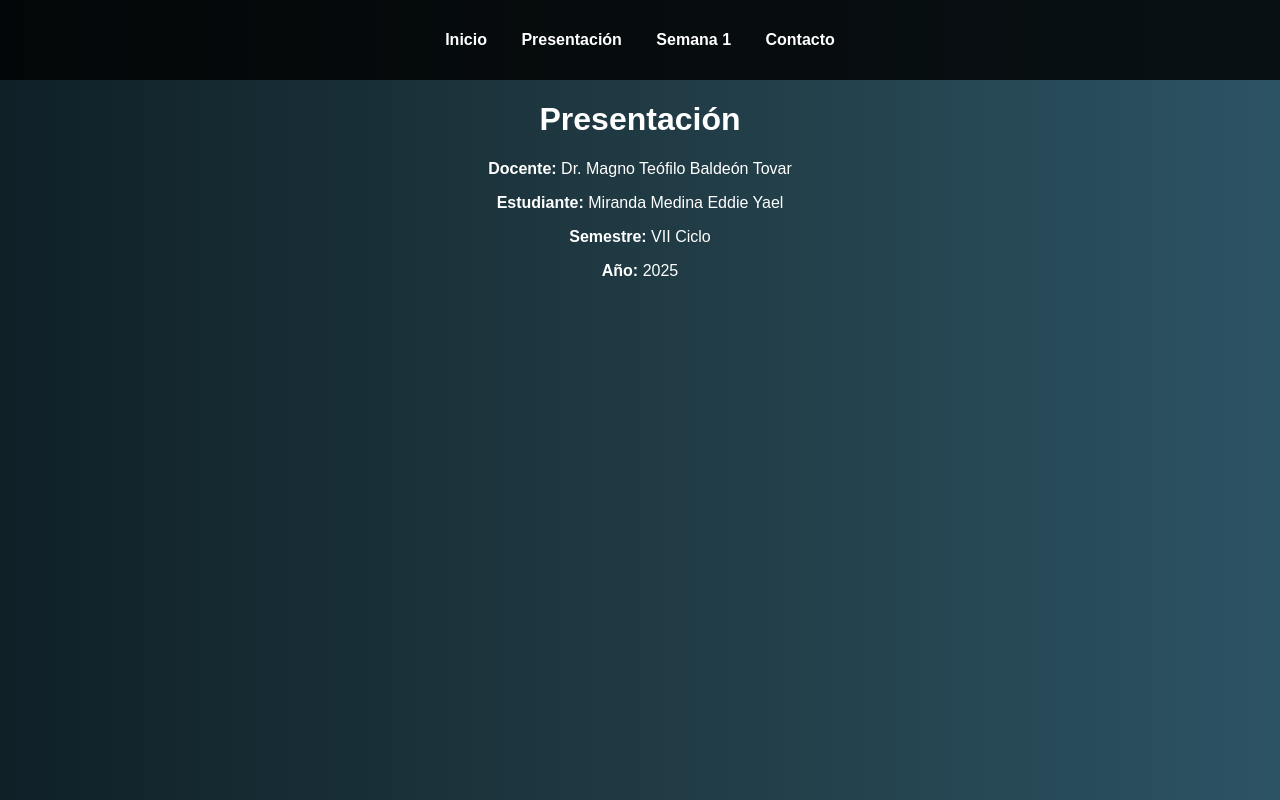
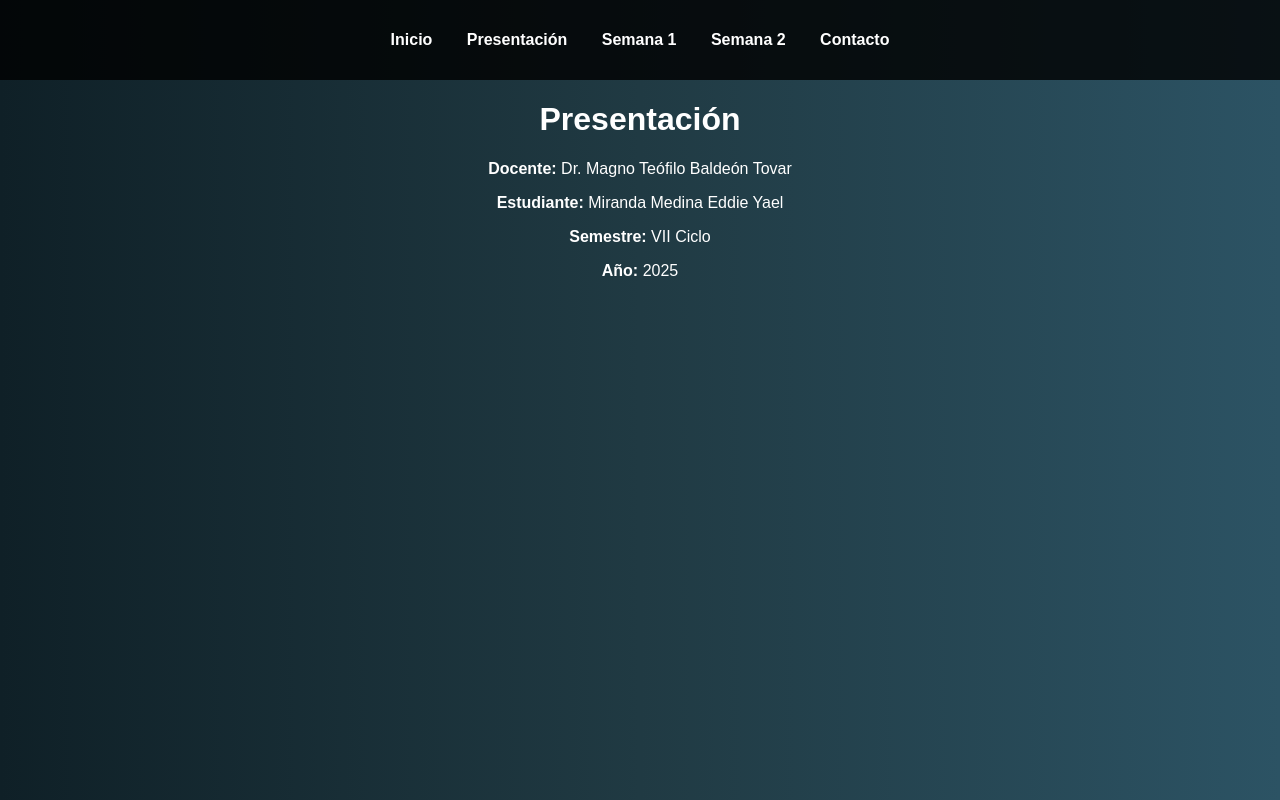
Before and after one commit to EddieYM/Mi-pagina-web, a plain HTML site: page presentacion.html in a window 1280 px wide. Drawn offline with Linux system fonts and the light colour scheme.

Commit message:
Update presentacion.html

```diff
--- a/presentacion.html
+++ b/presentacion.html
@@ -14,6 +14,7 @@
                 <li><a href="index.html">Inicio</a></li>
                 <li><a href="presentacion.html">Presentación</a></li>
                 <li><a href="semana1.html">Semana 1</a></li>
+                <li><a href="semana2.html">Semana 2</a></li>
                 <li><a href="contacto.html">Contacto</a></li>
             </ul>
         </nav>
```
